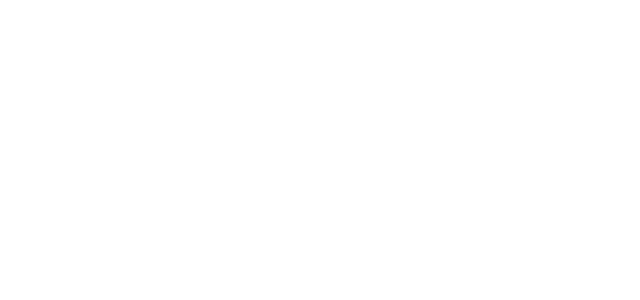
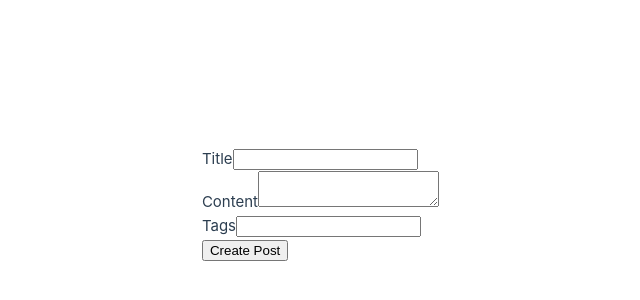
Before and after one commit to JehanSandy/bolgvue, a Vue app in the folder vueblog/: page /post/create in a window 1280 px wide. Before the commit this address had no page. Shown: the part 196-496 px from the top of the page, without its empty margins (201-841 px from the left). Built offline with nearby package versions, Linux system fonts and the light colour scheme.

Commit message:
membuat form untuk create post baru

```diff
--- a/vueblog/src/router/index.js
+++ b/vueblog/src/router/index.js
@@ -3,6 +3,7 @@
 
 
 import showPost from '../views/posts/show.vue'
+import CreatePost from '../views/posts/CreatePost.vue'
 
 const router = createRouter({
   history: createWebHistory(import.meta.env.BASE_URL),
@@ -18,6 +19,11 @@
       name: 'Show',
       component: showPost,
       props: true
+    },
+    {
+      path: '/post/create',
+      name: 'CreatePost',
+      component: CreatePost
     }
     // {
     //   path: '/about',
--- /dev/null
+++ b/vueblog/src/views/posts/CreatePost.vue
@@ -0,0 +1,51 @@
+<template>
+    <div>
+        <form action="">
+            <div>
+                <label for="title">Title</label>
+                <input type="text" id="title" name="title" v-model="title">
+            </div>
+            <div>
+                <label for="content">Content</label>
+                <textarea id="content" name="content" v-model="content"></textarea>
+            </div>
+            <div>
+                <label for="tag">Tags</label>
+                <input id="tag" name="tag" type="text" v-model="tag" @keydown.enter.prevent="handlekeydown">
+            </div>
+                <button type="submit">Create Post</button>
+        </form>
+            <h1>{{ title }}</h1>
+            <p>{{ content }}</p>
+            <div v-for="tag in tags" :key="tag">{{ tag }}</div>
+    </div>
+</template>
+
+<script>
+import { ref } from 'vue';
+    export default {
+        name: 'CreatePost',
+        setup() {
+            const title = ref('');
+            const content = ref('');
+            const tag = ref('');
+            const tags = ref([]);
+
+            const handlekeydown = () => {
+                if (!tags.value.includes(tag.value)) {
+                  tag.value  = tag.value.replace(/\s/g, '')
+                  tags.value.push(tag.value);
+                }
+                tag.value = '';
+            }
+
+            return {
+                title, content, tag, tags, handlekeydown
+            }
+        }
+    }
+</script>
+
+<style >
+
+</style>
```
